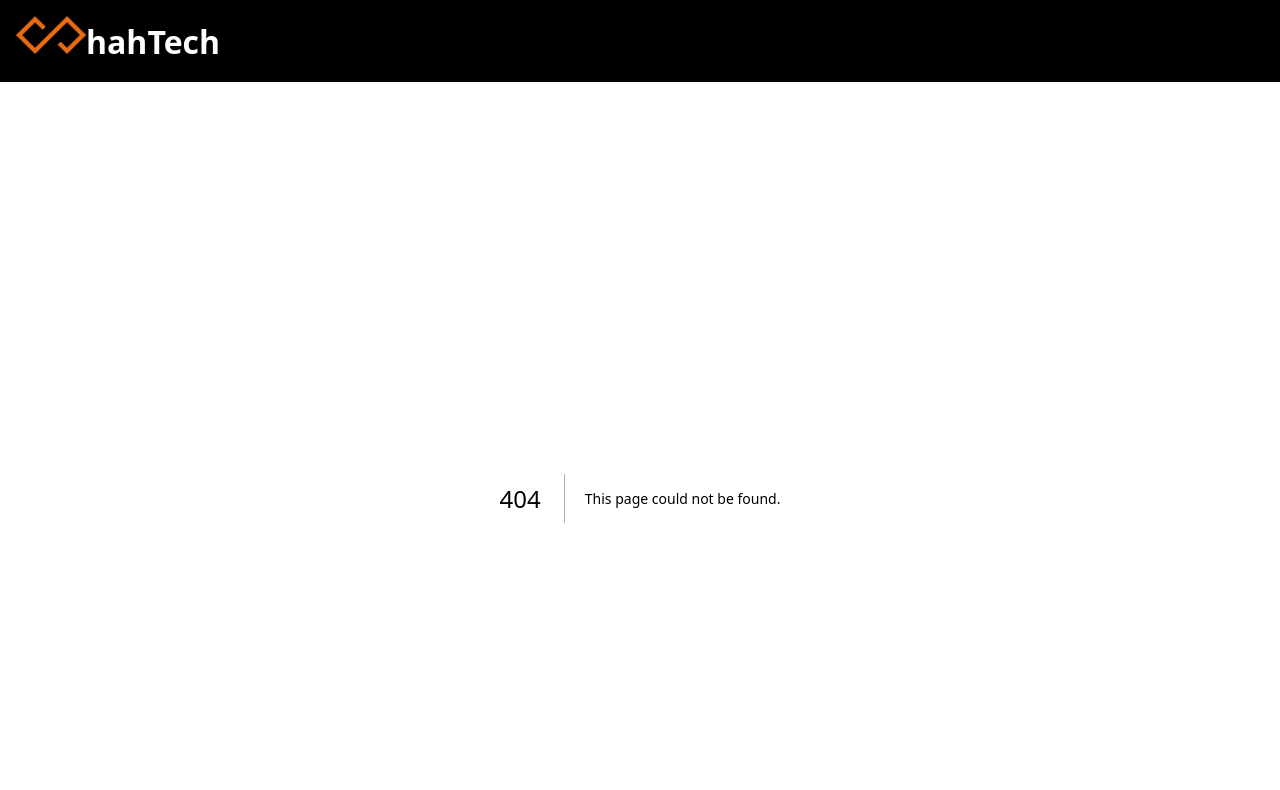
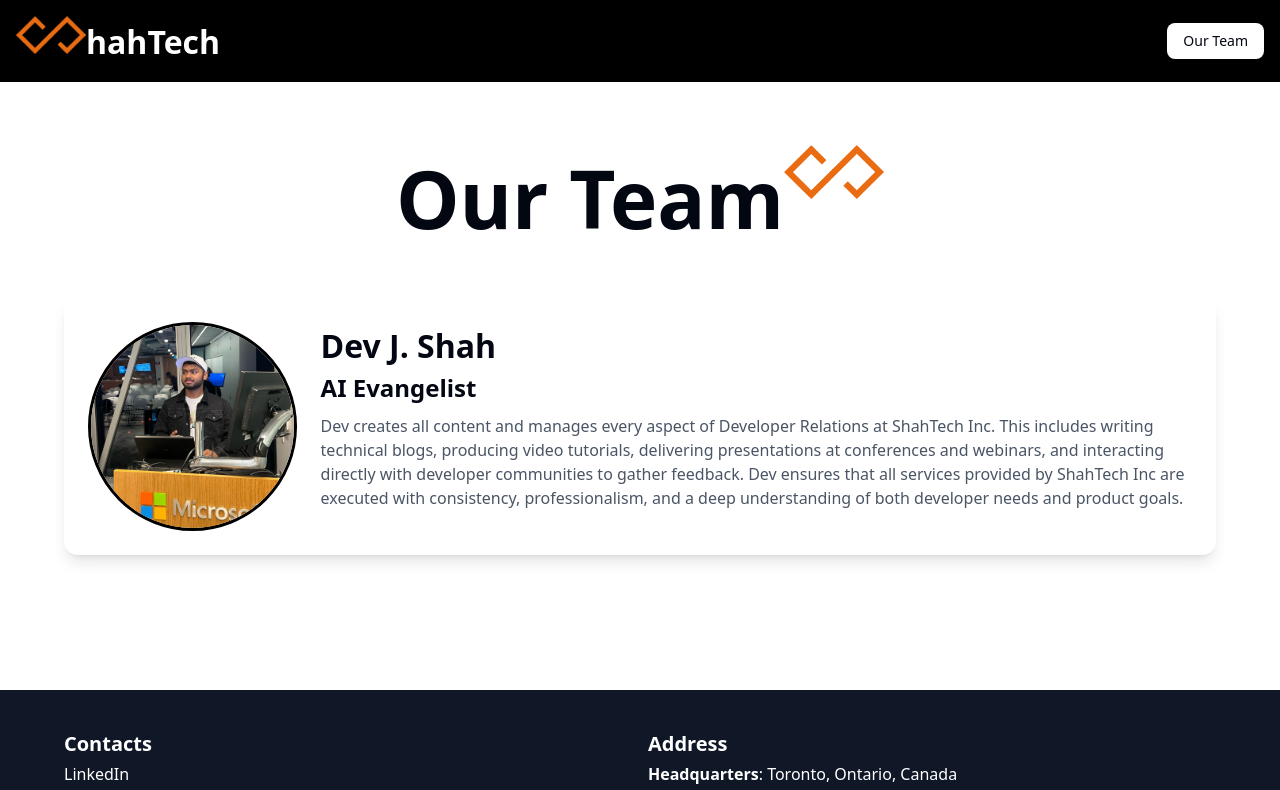
Before and after one commit to busycaesar/inc.shahtech.info, a Next.js app: page /our-team in a window 1280 px wide. Before the commit this address had no page. Shown: the top 790 px of the page. Built offline with nearby package versions, Linux system fonts and the light colour scheme.

Commit message:
Add: Our Team page

```diff
--- /dev/null
+++ b/src/app/our-team/page.jsx
@@ -0,0 +1,38 @@
+import React from "react";
+import SuperScriptLogo from "@/components/common/super-script-logo";
+import Image from "next/image";
+import DevProfile from "@/../public/dev-profile.jpeg";
+
+export default function OurTeam() {
+  return (
+    <>
+      <h1 className="text-center items-baseline text-[5em] my-10 font-bold">
+        Our Team
+        <SuperScriptLogo />
+      </h1>
+
+      <div className="flex flex-col md:flex-row items-center md:items-start gap-6 max-w-6xl mx-auto p-6 bg-white shadow-lg rounded-xl">
+        <div className="w-200 rounded-full overflow-hidden border-3 border-black">
+          <Image
+            src={DevProfile}
+            alt="Dev"
+            className="w-full h-full object-cover"
+          />
+        </div>
+        <div className="text-center md:text-left">
+          <h2 className="text-[2em] font-bold">Dev J. Shah</h2>
+          <p className="text-[1.5em] font-semibold">AI Evangelist</p>
+          <p className="mt-2 text-gray-600">
+            Dev creates all content and manages every aspect of Developer
+            Relations at ShahTech Inc. This includes writing technical blogs,
+            producing video tutorials, delivering presentations at conferences
+            and webinars, and interacting directly with developer communities to
+            gather feedback. Dev ensures that all services provided by ShahTech
+            Inc are executed with consistency, professionalism, and a deep
+            understanding of both developer needs and product goals.
+          </p>
+        </div>
+      </div>
+    </>
+  );
+}
--- a/src/app/page.js
+++ b/src/app/page.jsx
@@ -1,16 +1,21 @@
-import Logo from "@/../public/logos.png";
-import Image from "next/image";
-import { Card, CardContent, CardHeader, CardTitle } from "@/components/ui/card";
+import {
+  Card,
+  CardContent,
+  CardHeader,
+  CardTitle,
+  CardFooter,
+} from "@/components/ui/card";
+import { Button } from "@/components/ui/button";
+import SuperScriptLogo from "@/components/common/super-script-logo";
+import Link from "next/link";
 
 export default function Home() {
   return (
     <>
-      <div className="text-center items-baseline text-[7em] my-10 font-bold">
+      <h1 className="text-center items-baseline text-[7em] my-10 font-bold">
         ShahTech
-        <sup className="inline-block">
-          <Image src={Logo} alt="company logo" width={150} />
-        </sup>
-      </div>
+        <SuperScriptLogo width={150} />
+      </h1>
       <div className="text-[1.25em]">
         <p className="my-5">
           ShahTech Inc empowers tech companies to connect with developer
@@ -32,10 +37,10 @@ export default function Home() {
         </p>
       </div>
       <h2 className="text-[2em] font-bold my-7">Services Provided</h2>
-      <div className="flex flex-wrap gap-4">
+      <div className="flex flex-wrap gap-4 my-7">
         <Card className="flex-1 min-w-[45%]">
           <CardHeader>
-            <CardTitle>Blogs</CardTitle>
+            <CardTitle className="text-2xl">Blogs</CardTitle>
           </CardHeader>
           <CardContent>
             <p>
@@ -50,10 +55,15 @@ export default function Home() {
               through compelling, well-researched blog posts.
             </p>
           </CardContent>
+          <CardFooter>
+            <Link href="https://dev.to/busycaesar" target="_blank">
+              <Button>Our Blogs</Button>
+            </Link>
+          </CardFooter>
         </Card>
         <Card className="flex-1 min-w-[45%]">
           <CardHeader>
-            <CardTitle>Video Content</CardTitle>
+            <CardTitle className="text-2xl">Video Content</CardTitle>
           </CardHeader>
           <CardContent>
             <p>
@@ -68,10 +78,18 @@ export default function Home() {
               experiences.
             </p>
           </CardContent>
+          <CardFooter>
+            <Link
+              href="https://www.youtube.com/@busycaesar/videos"
+              target="_blank"
+            >
+              <Button>Our Videos</Button>
+            </Link>
+          </CardFooter>
         </Card>
         <Card className="flex-1 min-w-[45%]">
           <CardHeader>
-            <CardTitle>
+            <CardTitle className="text-2xl">
               Conference/Meetup/Event Presentation and Webinars
             </CardTitle>
           </CardHeader>
@@ -93,7 +111,7 @@ export default function Home() {
         </Card>
         <Card className="flex-1 min-w-[45%]">
           <CardHeader>
-            <CardTitle>Community Feedback</CardTitle>
+            <CardTitle className="text-2xl">Community Feedback</CardTitle>
           </CardHeader>
           <CardContent>
             <p>
--- a/src/components/common/footer.jsx
+++ b/src/components/common/footer.jsx
@@ -2,7 +2,7 @@ import React from "react";
 
 export default function Footer() {
   return (
-    <footer className="bg-gray-900 text-white p-4 px-12">
+    <footer className="bg-gray-900 text-white p-4 px-16">
       <div className="flex flex-wrap gap-4 my-5">
         <div className="flex-1">
           <h3 className="my-1 text-xl font-bold">Contacts</h3>
--- a/src/components/common/nav-bar.jsx
+++ b/src/components/common/nav-bar.jsx
@@ -29,17 +29,17 @@ export default function NavBar() {
         />
         hahTech
       </Link>
-      {/* <NavigationMenu>
+      <NavigationMenu>
         <NavigationMenuList>
           <NavigationMenuItem>
-            <Link href="#contact" legacyBehavior passHref>
+            <Link href="/our-team" legacyBehavior passHref>
               <NavigationMenuLink className={navigationMenuTriggerStyle()}>
-                Contact
+                Our Team
               </NavigationMenuLink>
             </Link>
           </NavigationMenuItem>
         </NavigationMenuList>
-      </NavigationMenu> */}
+      </NavigationMenu>
     </div>
   );
 }
--- /dev/null
+++ b/src/components/common/super-script-logo.jsx
@@ -0,0 +1,11 @@
+import React from "react";
+import Logo from "@/../public/logos.png";
+import Image from "next/image";
+
+export default function SuperScriptLogo({ width }) {
+  return (
+    <sup className="inline-block">
+      <Image src={Logo} alt="company logo" width={width || 100} />
+    </sup>
+  );
+}
```
Also changed, not shown: public/dev-profile.jpeg (added).
